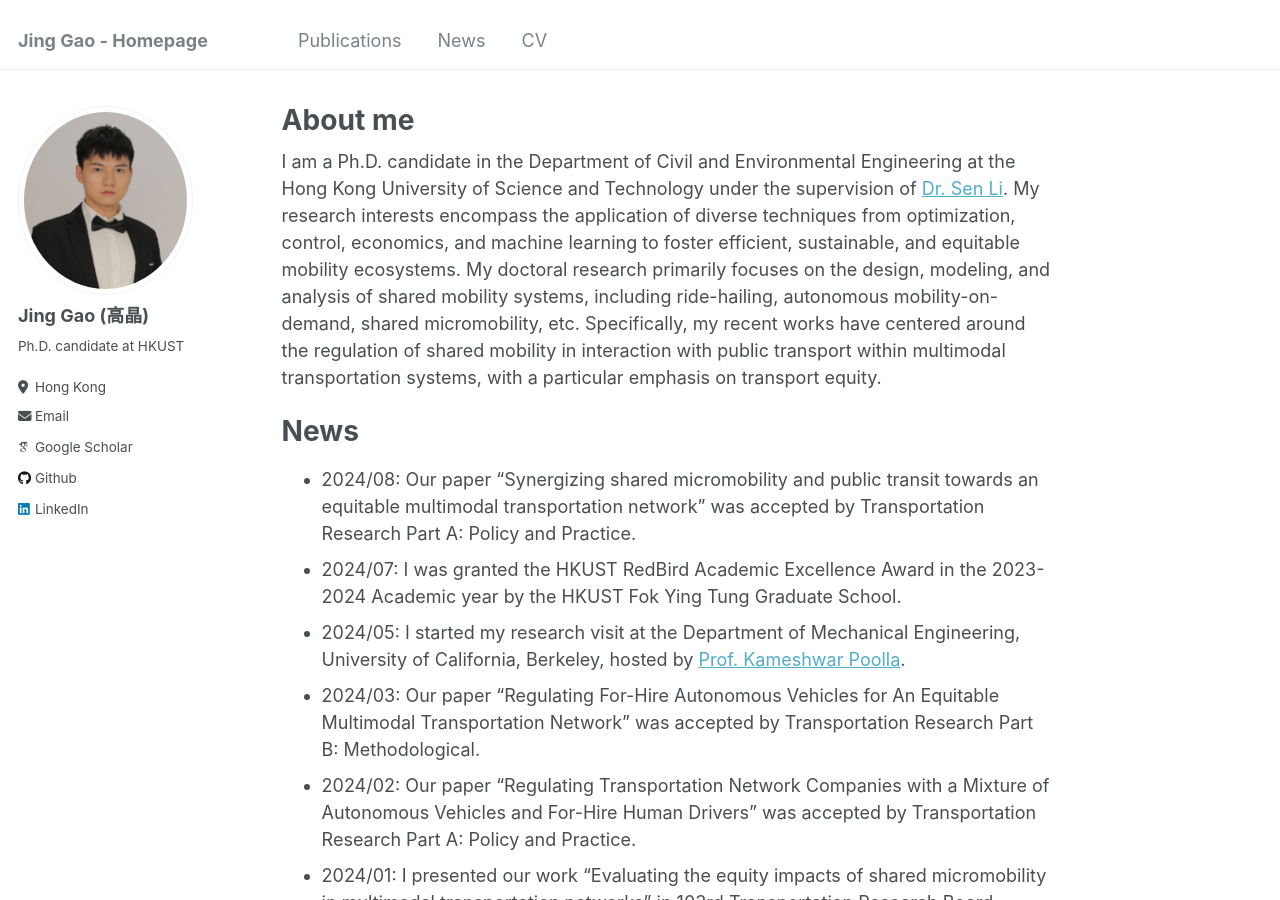
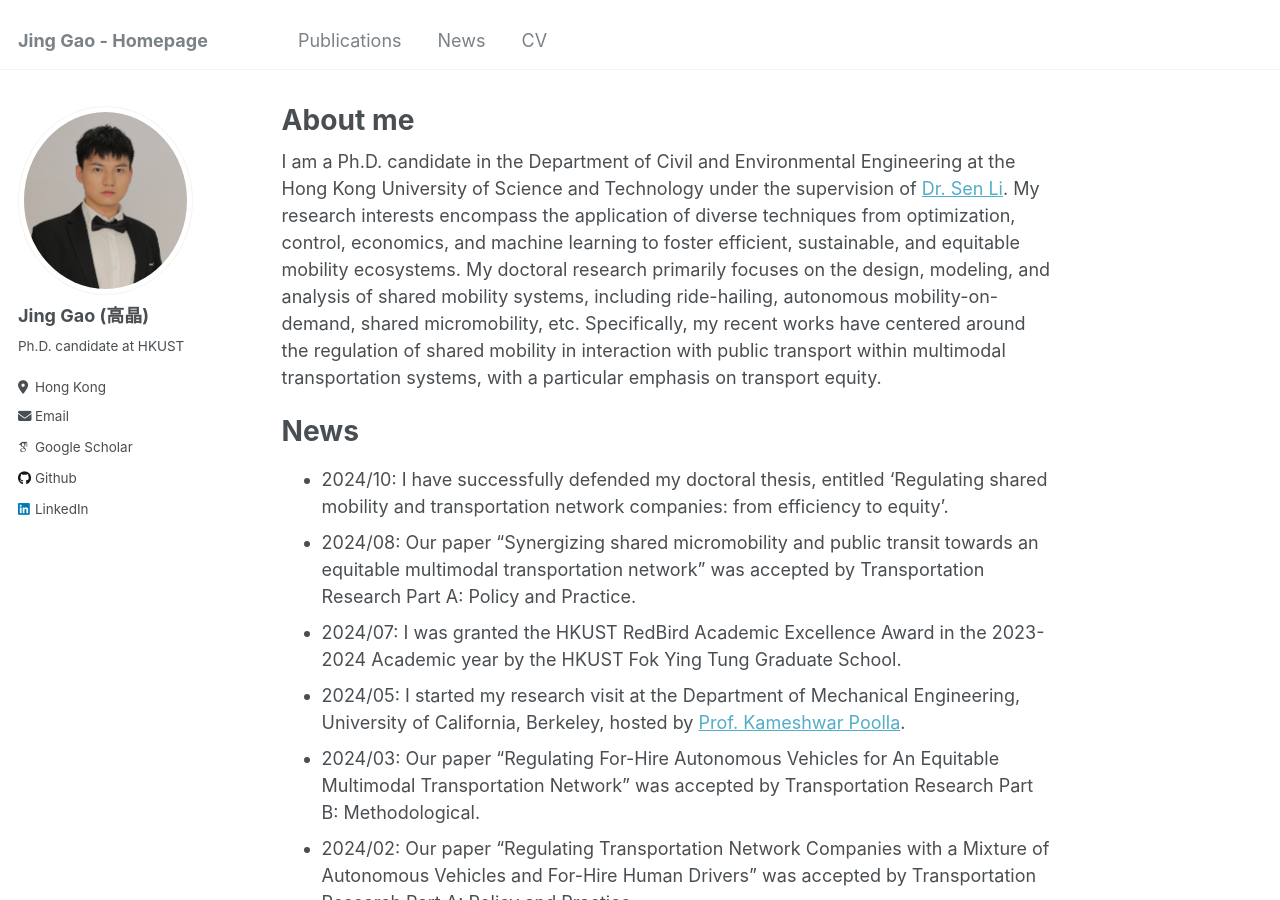
Before and after one commit to jgaoax/jgaoax.github.io, a Jekyll site: the page built from _pages/about.md, in a window 1280 px wide and 900 px high. Built offline with Jekyll 4.4.1, drawn with Linux system fonts in a browser that asks for light colours; some web fonts are replaced.

Commit message:
Update about.md

```diff
--- a/_pages/about.md
+++ b/_pages/about.md
@@ -11,6 +11,7 @@ I am a Ph.D. candidate in the Department of Civil and Environmental Engineering
 
 News
 ======
+* 2024/10: I have successfully defended my doctoral thesis, entitled 'Regulating shared mobility  and transportation network companies: from efficiency to equity'.
 * 2024/08: Our paper "Synergizing shared micromobility and public transit towards an equitable multimodal transportation network" was accepted by Transportation Research Part A: Policy and Practice.
 * 2024/07: I was granted the HKUST RedBird Academic Excellence Award in the 2023-2024 Academic year by the HKUST Fok Ying Tung Graduate School.
 * 2024/05: I started my research visit at the Department of Mechanical Engineering, University of California, Berkeley, hosted by [Prof. Kameshwar Poolla](https://www2.eecs.berkeley.edu/Faculty/Homepages/poolla.html).
```
